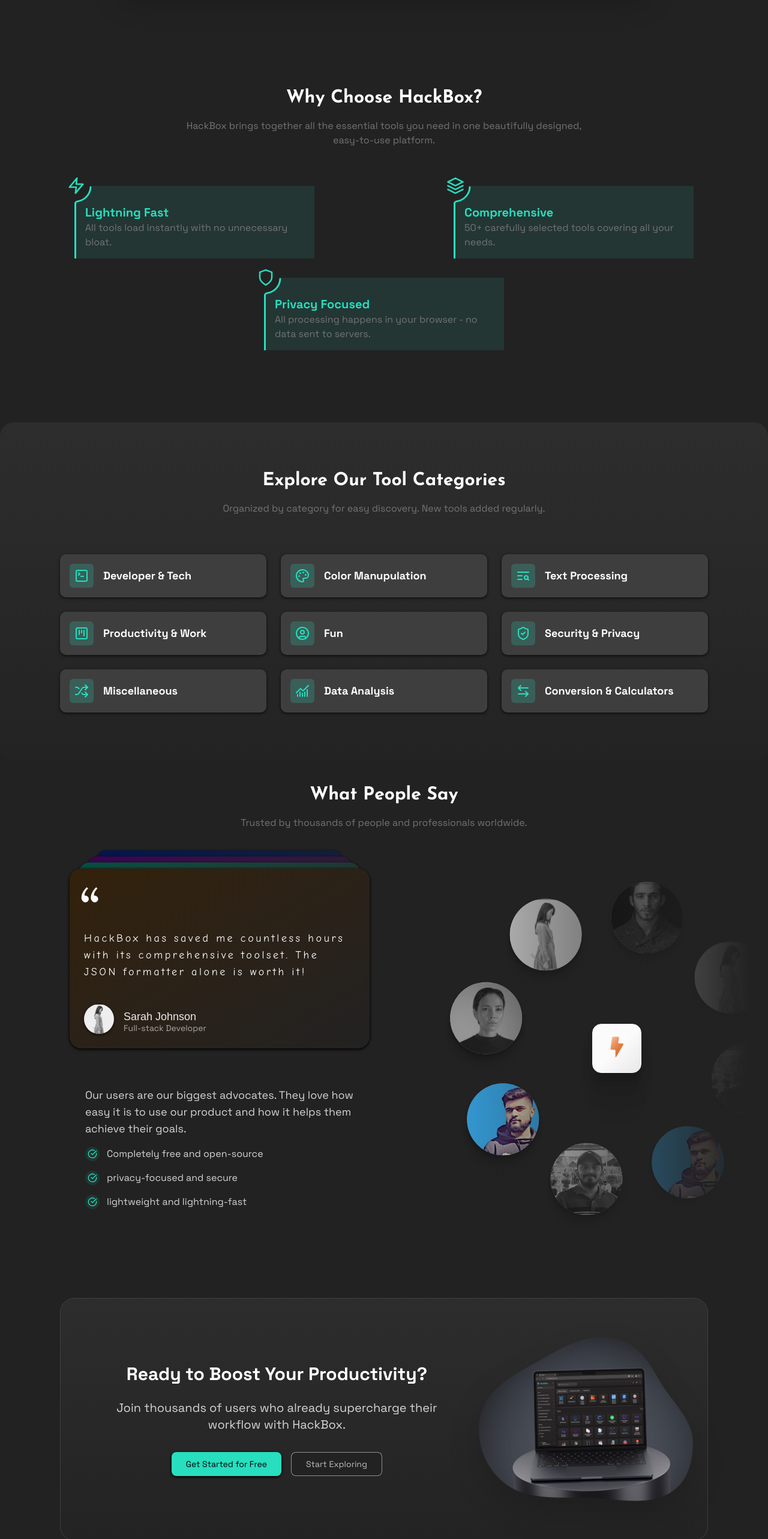
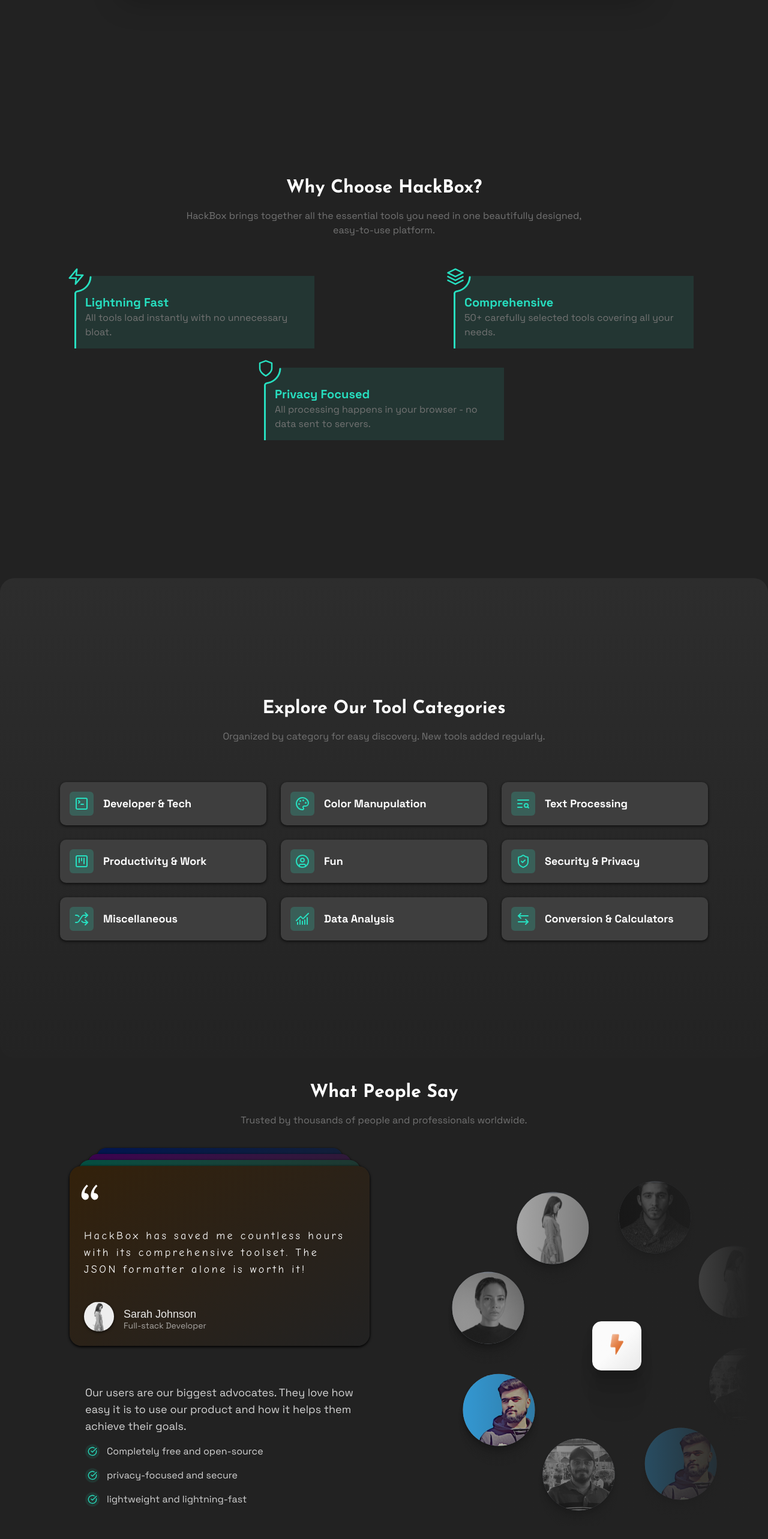
Before and after one commit to kanhaiyadav/HackBox, a Next.js app: page / in a window 1280 px wide. Shown: the part 965-3531 px from the top of the page at 60% size. Built offline with nearby package versions, Linux system fonts and the light colour scheme; a web font is replaced by a local one.

Commit message:
minor change

```diff
--- a/src/app/(root)/CTA.tsx
+++ b/src/app/(root)/CTA.tsx
@@ -22,7 +22,7 @@
     };
 
   return (
-      <section className="flex items-center justify-between m-[20px] sm:m-[50px] md:m-[100px] mt-[200px] foreground rounded-3xl p-8 md:p-16 text-center border-1 border-accent">
+      <section className="flex items-center justify-between m-[20px] sm:m-[50px] md:m-[100px] my-[100px] md:my-[200px] foreground rounded-3xl p-8 md:p-16 text-center border-1 border-accent">
           <div>
               <h2 className="text-3xl font-bold mb-6">
                   Ready to Boost Your Productivity?
@@ -56,7 +56,7 @@
                   animate={floatingAnimation}
                   src="/app.png"
                   alt="CTA Image"
-                  className="hidden md:block  ml-10 drop-shadow-2xl"
+                  className="hidden lg:block ml-10 drop-shadow-2xl"
               />
           </div>
       </section>
--- a/src/app/(root)/FaqContainer.tsx
+++ b/src/app/(root)/FaqContainer.tsx
@@ -174,17 +174,17 @@
 }) => {
     return (
         <div
-            className={`bg-primary/10 px-4 py-3 rounded-md flex-1 flex items-center justify-center gap-4 hover:outline-2 hover:outline-primary/80 hover:bg-primary/20 transition-colors cursor-default ${category === value ? "bg-primary/20" : ""} shadow-input`}
+            className={`bg-primary/10 px-2 sm:px-4 py-2 sm:py-3 rounded-md flex-1 flex items-center justify-center gap-1 xss:gap-2 sm:gap-4 hover:outline-2 hover:outline-primary/80 hover:bg-primary/20 transition-colors cursor-default ${category === value ? "bg-primary/20" : ""} shadow-input`}
             onClick={() => setCategory(value)}
         >
             {
                 category === value ? (
-                    <FaMinus className="text-primary text-2xl" />
+                    <FaMinus className="text-primary text-xs xs:text-sm sm:text-lg lg:text-2xl" />
                 ) : (
-                    <FaPlus className="text-primary text-2xl" />
+                    <FaPlus className="text-primary text-xs xs:text-sm sm:text-lg lg:text-2xl" />
                 )
             }
-            <span className="text-primary font-bold text-3xl whitespace-nowrap">
+            <span className="text-primary font-bold text-sm xs:text-lg sm:text-xl lg:text-3xl whitespace-nowrap">
                 {value}
             </span>
         </div>
@@ -210,7 +210,7 @@
     return (
         <div className="max-w-3xl mx-auto">
             <SearchBox category={category} setCategory={setCategory} questions={allQuestions} setQuestions={setQuestions} />
-            <div className="flex justify-between items-center my-4 gap-6">
+            <div className="flex justify-between items-center my-4 gap-2 sm:gap-6">
                 <CategoryCard value="Do i need?" category={category} setCategory={setCategory} />
                 <CategoryCard value="What is?" category={category} setCategory={setCategory} />
                 <CategoryCard value="How to?" category={category} setCategory={setCategory} />
--- a/src/app/(root)/Features.tsx
+++ b/src/app/(root)/Features.tsx
@@ -114,7 +114,7 @@
     };
 
     return (
-        <section id="features" className="mx-auto px-6 py-20">
+        <section id="features" className="md:my-[150px] mx-auto px-6 py-20">
             <div className="text-center mb-16">
                 <h2 className="text-3xl font-bold mb-4 font-josefin">
                     Why Choose HackBox?
--- a/src/app/(root)/Tools.tsx
+++ b/src/app/(root)/Tools.tsx
@@ -39,7 +39,7 @@
     return (
         <section
             id="tools"
-            className="w-full py-20 foreground rounded-3xl my-10 px-[20px] sm:px-[50px] md:px-[100px]"
+            className="min-h-screen md:pt-[100px] lg:pt-[200px] w-full py-20 foreground rounded-3xl my-10 px-[20px] sm:px-[50px] md:px-[100px]"
         >
             <div className="text-center mb-16">
                 <h2 className="text-3xl font-bold mb-4 font-josefin">
```
